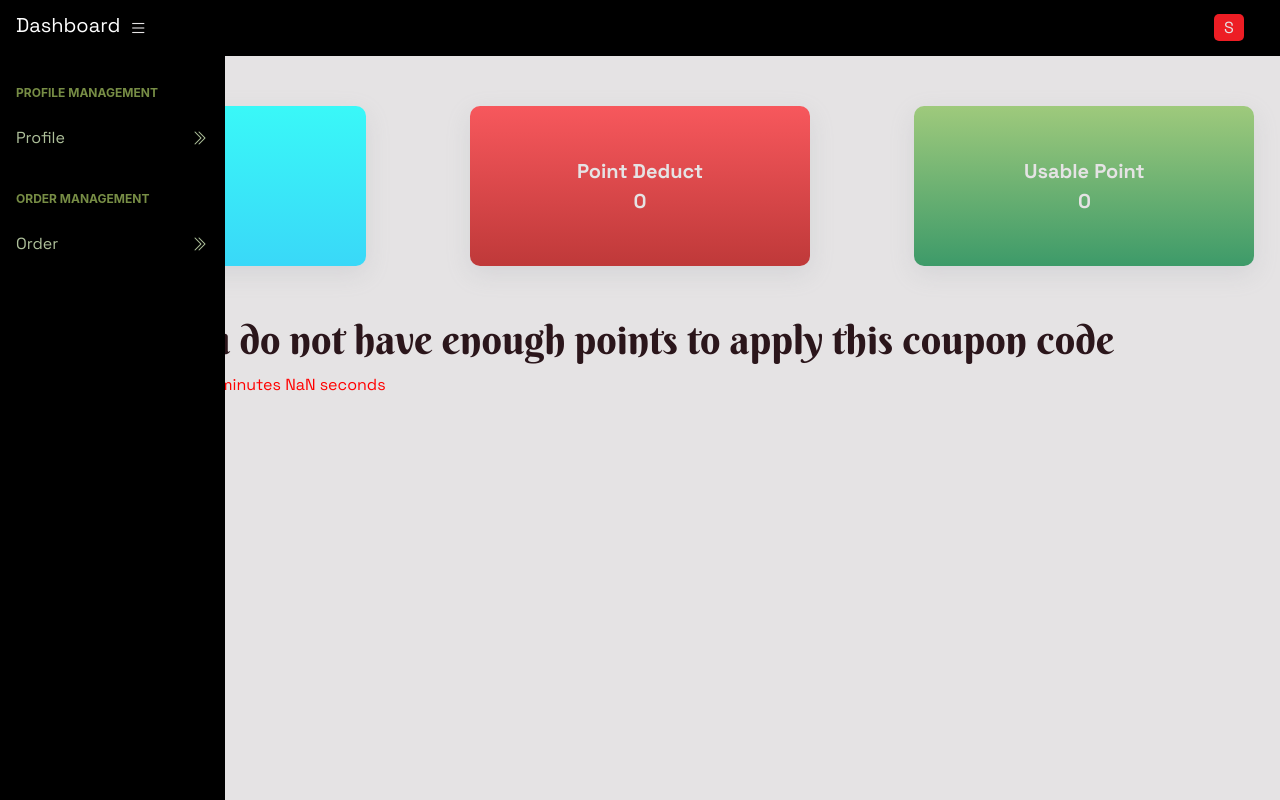
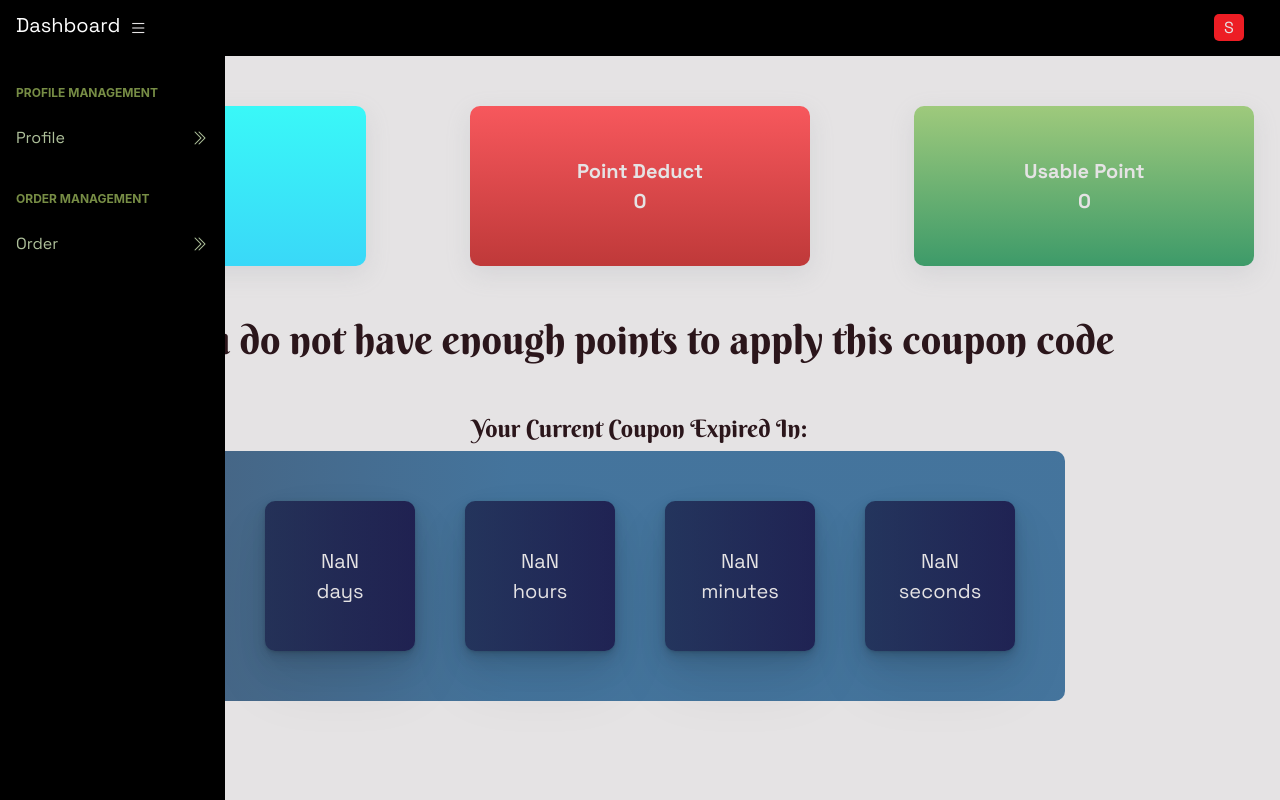
Before and after one commit to Unicon-Solution-Limited/dishco_frontend, a React (Create React App) app: page /wallet in a window 1280 px wide. Built offline with nearby package versions, Linux system fonts and the light colour scheme; no server answers; sample sign-in values are in the browser's storage.

Commit message:
time counter design maked

```diff
--- a/src/Components/Dashboard/DashboardPage/ProfileManagement/CouponGen/CouponGen.css
+++ b/src/Components/Dashboard/DashboardPage/ProfileManagement/CouponGen/CouponGen.css
@@ -66,6 +66,47 @@
   background-color: rgb(117, 192, 56);
 }
 
+.time_counter_section {
+  margin: 50px 0 0 0;
+  text-align: center;
+}
+.time_counter_body {
+  display: flex;
+  justify-content: center;
+  gap: 50px;
+  text-align: center;
+  background: rgb(2, 49, 94);
+  background: linear-gradient(
+    90deg,
+    rgba(2, 49, 94, 0.7) 0%,
+    rgba(0, 69, 126, 0.7) 35%
+  );
+  color: var(--white);
+  width: fit-content;
+  margin-left: auto;
+  margin-right: auto;
+  padding: 50px;
+  border-radius: 10px;
+}
+.time_counter_body span {
+  background: rgb(22, 26, 66);
+  background: linear-gradient(
+    90deg,
+    rgba(22, 26, 66, 0.7) 0%,
+    rgba(16, 0, 52, 0.7) 100%
+  );
+  width: 150px;
+  height: 150px;
+  display: flex;
+  align-items: center;
+  justify-content: center;
+  border-radius: 10px;
+  font-size: 20px;
+  box-shadow: rgba(0, 0, 0, 0.07) 0px 1px 2px, rgba(0, 0, 0, 0.07) 0px 2px 4px,
+    rgba(0, 0, 0, 0.07) 0px 4px 8px, rgba(0, 0, 0, 0.07) 0px 8px 16px,
+    rgba(0, 0, 0, 0.07) 0px 16px 32px, rgba(0, 0, 0, 0.07) 0px 32px 64px;
+}
+
 @media only screen and (max-width: 600px) {
   .wallet_top_section {
     flex-direction: column;
@@ -74,4 +115,12 @@
   .wallet_top_section aside {
     width: auto;
   }
+  .time_counter_body {
+    flex-direction: column;
+    width: 100%;
+  }
+  .time_counter_body span {
+    width: auto;
+    font-size: 25px;
+  }
 }
--- a/src/Components/Dashboard/DashboardPage/ProfileManagement/TimingSystem/TimingSystem.js
+++ b/src/Components/Dashboard/DashboardPage/ProfileManagement/TimingSystem/TimingSystem.js
@@ -56,20 +56,26 @@ const TimingSystem = () => {
   }
 
   return (
-    <div>
-      <span style={{ color: remainingTime.days > 0 ? "green" : "red" }}>
-        {remainingTime.days} days{" "}
-      </span>
-      <span style={{ color: remainingTime.hours > 0 ? "green" : "red" }}>
-        {remainingTime.hours} hours{" "}
-      </span>
-      <span style={{ color: remainingTime.minutes > 0 ? "green" : "red" }}>
-        {remainingTime.minutes} minutes{" "}
-      </span>
-      <span style={{ color: remainingTime.seconds > 0 ? "green" : "red" }}>
-        {remainingTime.seconds} seconds
-      </span>
-    </div>
+    <main className="time_counter_section">
+      <h4>Your Current Coupon Expired In:</h4>
+      <section className="time_counter_body">
+        <span>
+          {remainingTime.days} <br /> days
+        </span>
+        <span>
+          {remainingTime.hours}
+          <br /> hours
+        </span>
+        <span>
+          {remainingTime.minutes}
+          <br /> minutes
+        </span>
+        <span>
+          {remainingTime.seconds}
+          <br /> seconds
+        </span>
+      </section>
+    </main>
   );
 };
 
```
